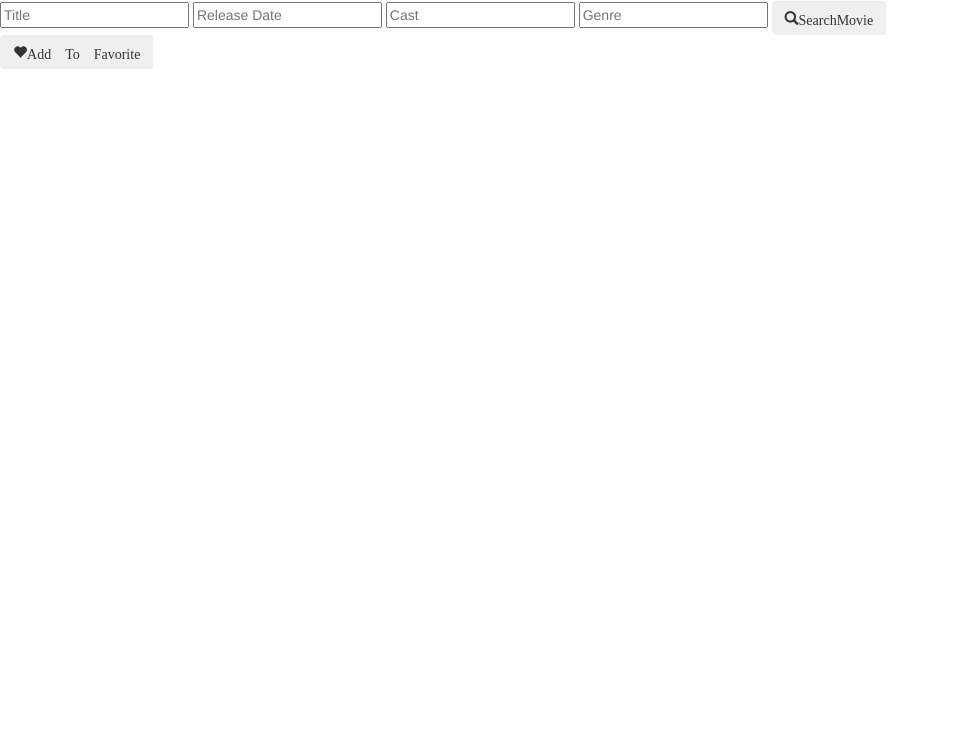
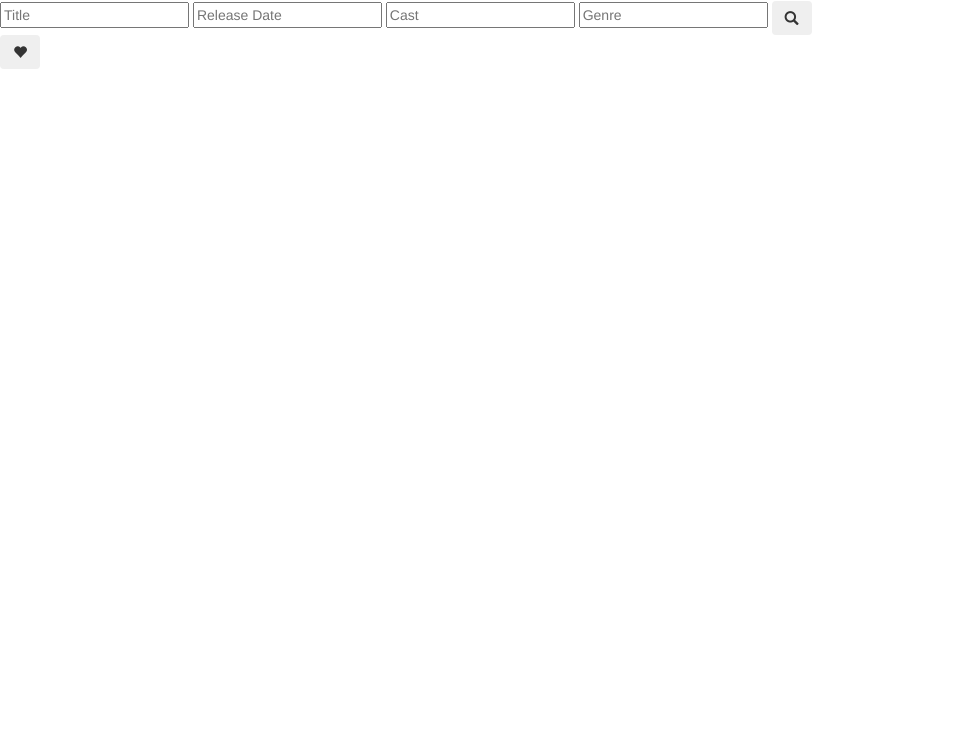
Before and after one commit to aanisa/prime_movie_library, a website: page client/views/index.html in a window 1280 px wide. Shown: the part 70-800 px from the top of the page, without its empty margins (0-980 px from the left). Drawn offline with Linux system fonts and the light colour scheme; files that its build step writes are made by us from their sources; no server answers; files whose address does not match are found by name.

Commit message:
glyphicon for buttons

```diff
--- a/client/views/index.html
+++ b/client/views/index.html
@@ -27,13 +27,13 @@
       <input type="text" placeholder="Release Date">
       <input type="text" placeholder="Cast">
       <input type="text" placeholder="Genre">
-      <button type="submit" class="btn glyphicon glyphicon-search" aria-hidden="true">SearchMovie</button>
+      <button type="submit" class="btn glyphicon glyphicon-search" aria-hidden="true"></button>
     </div>
 
 
     <div ng-controller="TwoController">
 
-    <button type="submit" class="btn glyphicon glyphicon-heart" aria-hidden="true">Add To Favorite</button>
+    <button type="submit" class="btn glyphicon glyphicon-heart" aria-hidden="true"></button>
 
 
     <!-- display: title, release year, cast, plot, runtime -->
```
Also changed, not shown: server/public/views/index.html (+2 -2 lines).
